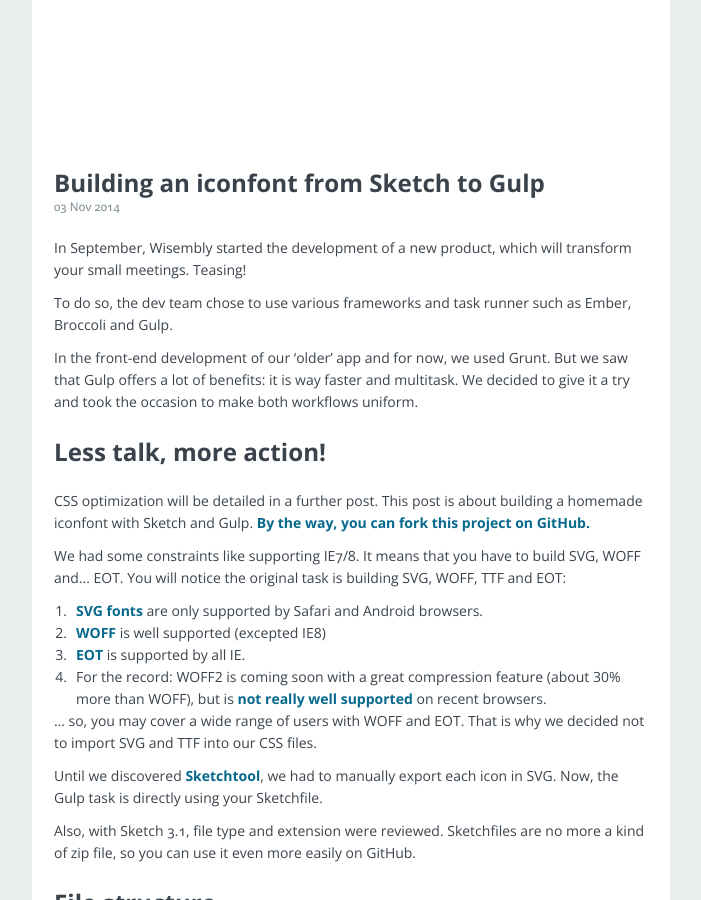
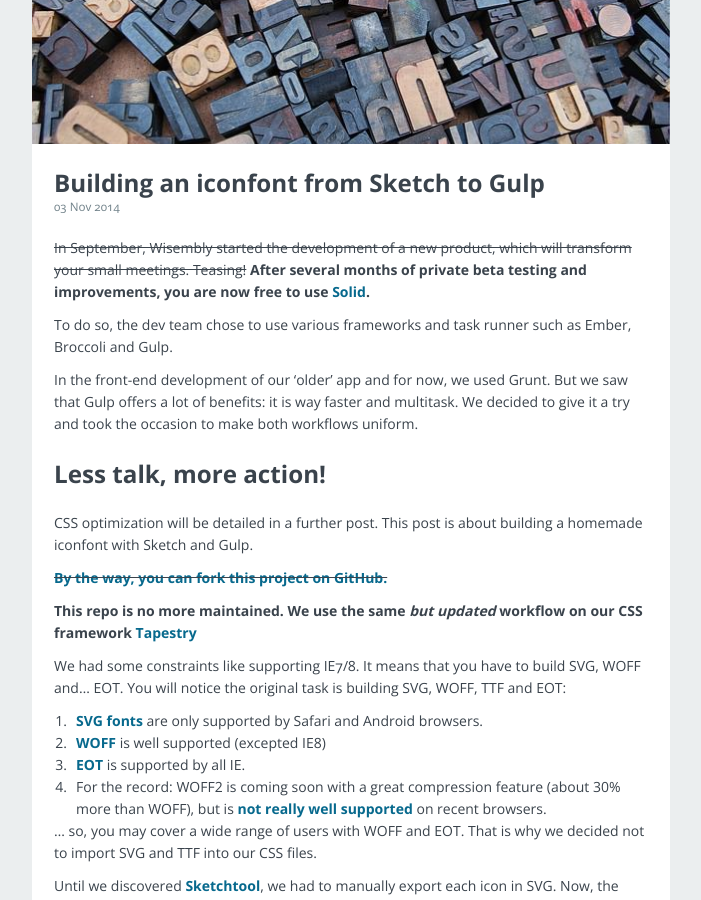
Before and after one commit to Wisembly/blog, a Jekyll site: the page built from _posts/2014-11-03-building-an-iconfont-from-sketch-to-gulp.markdown, in a window 1280 px wide and 900 px high, scrolled down 285 px. Shown: the whole window, without its empty margins (289-990 px from the left). Built offline with Jekyll 4.4.1, drawn with Linux system fonts in a browser that asks for light colours; nearby versions of some CDN libraries; Markdown is read by kramdown in place of the engine named in the settings; comment, search, counter and statistics services are not loaded.

Commit message:
Blog post | update and add thumbnails

```diff
--- a/_config.yml
+++ b/_config.yml
@@ -1,14 +1,17 @@
 # Dependencies
 markdown:           redcarpet
-highlighter:        pygments
+redcarpet:
+  extensions:       ["strikethrough"]
+
+gems: [jekyll-paginate]
 
 # Permalinks
 permalink:          pretty
 
 # Setup
-title:              Wisembly
+title:              Wisembly dev blog
 tagline:            'Ideas are everywhere'
-description:        'Random Wisembly developpers thoughts and more or less useful findings..'
+description:        'Random Wisembly developpers thoughts and more or less useful findings…'
 
 authors:
   guillaumepotier:
@@ -16,7 +19,6 @@
     display_name:   guillaumepotier
     gravatar:       d9297b88ef842ae8ccc562ad3b4cc1e1
     email:          guillaume@wisembly.com
-    web:            http://wisembly.com
     twitter:        guillaumepotier
     github:         guillaumepotier
 
@@ -34,7 +36,18 @@
 # Custom vars
 version:            0.0.1
 
-urls:
-  github:           https://github.com/wisembly
-  corpo:            http://wisembly.com
-  solid:            http://getsolid.io
+menu_products:
+  - name: Wisembly
+    link: http://wisembly.com
+  - name: Solid
+    link: http://getsolid.io
+
+menu_opensource:
+  - name: ParsleyJS
+    link: http://parsleyjs.org
+  - name: Tapestry
+    link: http://tapestry.wisembly.com
+  - name: CalendArt
+    link: https://github.com/Wisembly/CalendArt
+  - name: Elephant.io
+    link: http://elephant.io/
--- a/_posts/2014-04-21-welcome-to-wisembly-developers-blog.markdown
+++ b/_posts/2014-04-21-welcome-to-wisembly-developers-blog.markdown
@@ -1,6 +1,7 @@
 ---
 layout:     post
 title:      "Welcome to Wisembly developers blog"
+thumbnail:  "/public/images/team.jpg"
 categories:
   - general
 author:     guillaumepotier
--- a/_posts/2014-11-03-building-an-iconfont-from-sketch-to-gulp.markdown
+++ b/_posts/2014-11-03-building-an-iconfont-from-sketch-to-gulp.markdown
@@ -1,21 +1,27 @@
 ---
 layout:     post
 title:      "Building an iconfont from Sketch to Gulp"
+thumbnail:  "/public/images/font.jpg"
 categories:
   - frontend
 author:     gabrielcousin
 ---
 
-In September, Wisembly started the development of a new product, which will transform your small meetings. Teasing!
+~~In September, Wisembly started the development of a new product, which will transform your small meetings. Teasing!~~
+**After several months of private beta testing and improvements, you are now free to use [Solid](http://getsolid.io).**
 
 To do so, the dev team chose to use various frameworks and task runner such as Ember, Broccoli and Gulp.
 
 In the front-end development of our 'older' app and for now, we used Grunt. But we saw that Gulp offers a lot of benefits: it is way faster and multitask. We decided to give it a try and took the occasion to make both workflows uniform.
 
 ### Less talk, more action!
-CSS optimization will be detailed in a further post. This post is about building a homemade iconfont with Sketch and Gulp. [By the way, you can fork this project on GitHub.](https://github.com/Wisembly/wisemblyiconfont)
+CSS optimization will be detailed in a further post. This post is about building a homemade iconfont with Sketch and Gulp.
 
-We had some constraints like supporting IE7/8. It means that you have to build SVG, WOFF and... EOT. You will notice the original task is building SVG, WOFF, TTF and EOT:
+~~[By the way, you can fork this project on GitHub.](https://github.com/Wisembly/wisemblyiconfont)~~
+
+**This repo is no more maintained. We use the same *but updated* workflow on our CSS framework [Tapestry](http://github.com/Wisembly/tapestry)**
+
+We had some constraints like supporting IE7/8. It means that you have to build SVG, WOFF and… EOT. You will notice the original task is building SVG, WOFF, TTF and EOT:
 
 1. [SVG fonts](http://caniuse.com/#feat=svg-fonts) are only supported by Safari and Android browsers.
 2. [WOFF](http://caniuse.com/#feat=woff) is well supported (excepted IE8)
```
Also changed, not shown: _posts/2014-12-10-what-we-have-learn-from-ember.markdown (+8 -7 lines), public/images/ember.jpg (added), public/images/font.jpg (added), public/images/team.jpg (added), 1 other file.
